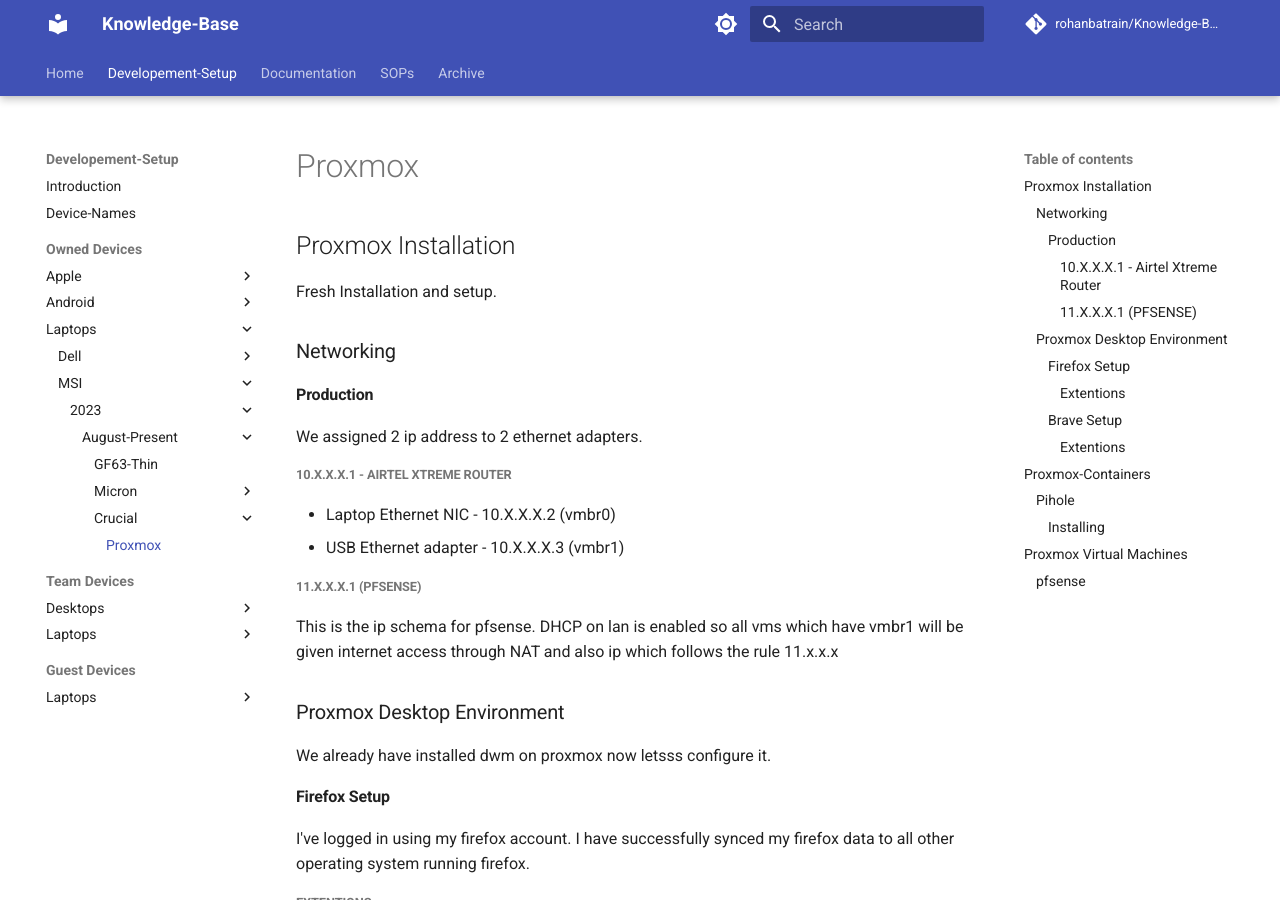
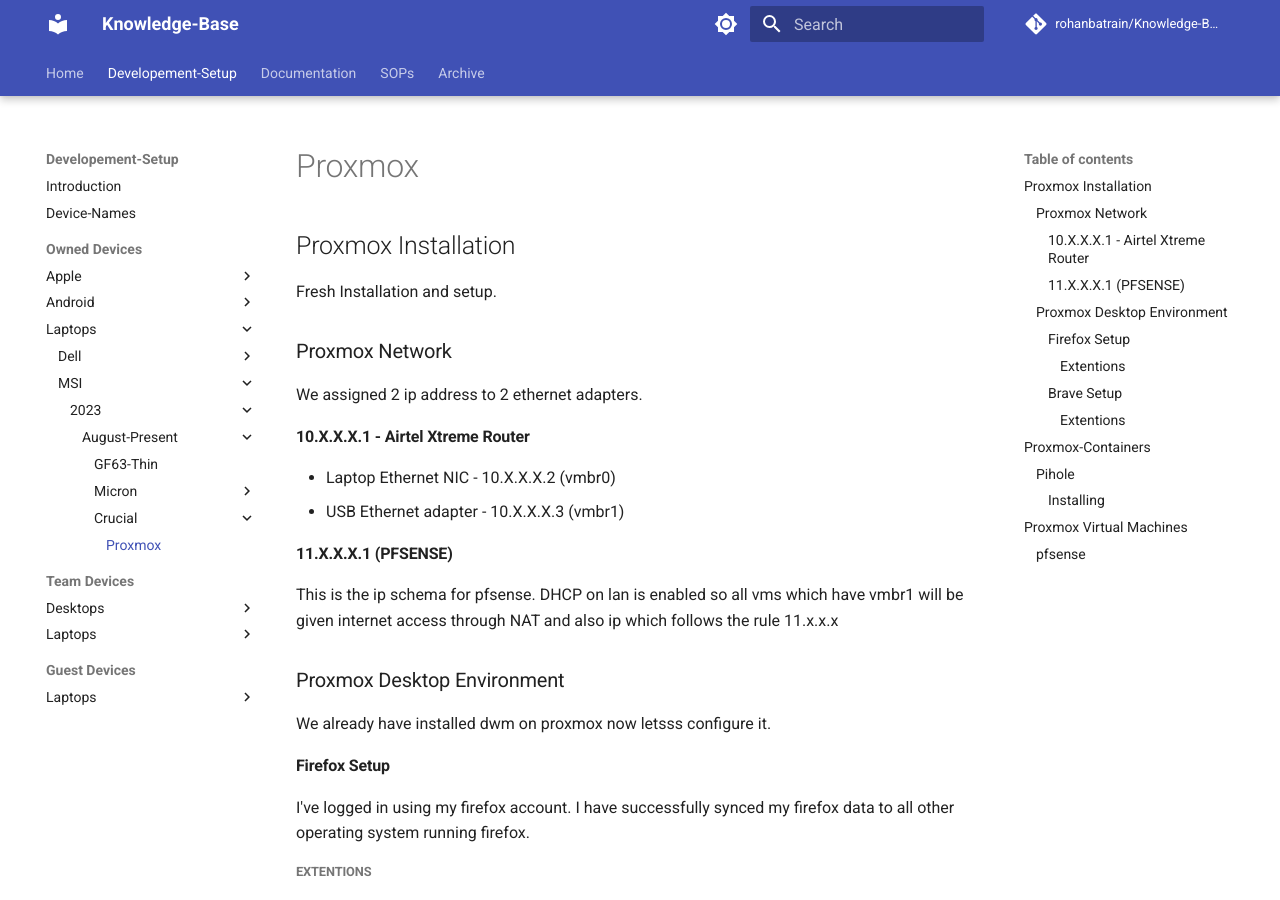
Before and after one commit to rohanbatrain/knowledge-base, an MkDocs documentation site: the page built from docs/Developement-Setup/Owned-Devices/Laptops/MSI/2023/August/Crucial-Drive/Proxmox.md, in a window 1280 px wide and 900 px high. Built offline with MkDocs 1.6.1 and Material for MkDocs 9.7.7, drawn with Linux system fonts in a browser that asks for light colours; nearby versions of some CDN libraries; library files that are not in the unit come from our copies; comment, search, counter and statistics services are not loaded.

Commit message:
Update Proxmox.md

```diff
--- a/docs/Developement-Setup/Owned-Devices/Laptops/MSI/2023/August/Crucial-Drive/Proxmox.md
+++ b/docs/Developement-Setup/Owned-Devices/Laptops/MSI/2023/August/Crucial-Drive/Proxmox.md
@@ -2,20 +2,17 @@
 
 Fresh Installation and setup.
 
-### Networking
-
-#### Production
+### Proxmox Network
 
 We assigned 2 ip address to 2 ethernet adapters.
 
-##### 10.X.X.X.1 - Airtel Xtreme Router
+#### 10.X.X.X.1 - Airtel Xtreme Router
 
 - Laptop Ethernet NIC -  10.X.X.X.2  (vmbr0)
 - USB Ethernet adapter - 10.X.X.X.3  (vmbr1)
 
 
-
-##### 11.X.X.X.1 (PFSENSE)
+#### 11.X.X.X.1 (PFSENSE)
 
 This is the ip schema for pfsense. DHCP on lan is enabled so all vms which have vmbr1 will be given internet access through NAT and also ip which follows the rule 11.x.x.x
 
```
